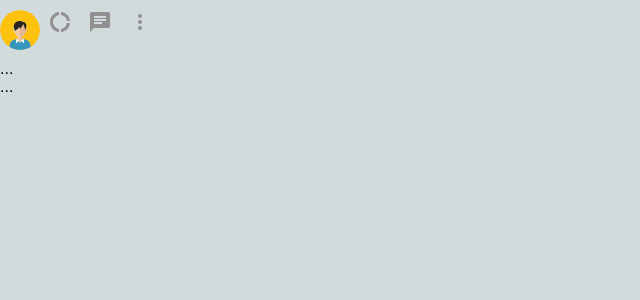
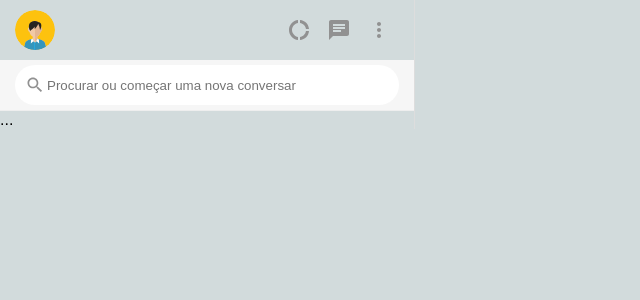
Before and after one commit to felipebaloneker/Whatsapp-React, a React (Create React App) app: page / in a window 1280 px wide. Shown: the top 300 px of the page, without its empty margins (0-640 px from the left). Built offline with nearby package versions, Linux system fonts and the light colour scheme.

Commit message:
css barra pesquisa

```diff
--- a/src/App.css
+++ b/src/App.css
@@ -20,9 +20,9 @@ body{
 header{
     height:60px;
     display:flex;
-    justify-content:space-betweem;
+    justify-content:space-between;
     align-items:center;
-
+    padding:0 15px;
 }
 
 .header-avatar{
@@ -34,13 +34,35 @@ header{
 .header-buttons{
     display:flex;
 }
+
 .header-btn{
     width:40px;
     height:40px;
     border-radius:20px;
     display:flex;
     justify-content:center;
+    align-items:center;
     cursor:pointer;
+}
+.search{
+    background-color:#f6f6f6;
+    border-bottom:1px solid #eee;
+    padding:5px 15px;
+}
+.search-input{
+    background-color:#fff;
+    height:40px;
+    border-radius:20px;
+    display:flex;
+    align-items:center;
+    padding: 0 10px;
+}
+
+.search-input input{
+    flex:1;
+    border:0;
+    outline:0;
+    background:transparent;
 }
 
 .contetarea{
--- a/src/App.js
+++ b/src/App.js
@@ -4,6 +4,7 @@ import Avatar from "./assets/images/avatar.svg";
 import DonutLargeIcon from '@material-ui/icons/DonutLarge';
 import ChatIcon from '@material-ui/icons/Chat';
 import MoreVertIcon from '@material-ui/icons/MoreVert';
+import SearchIcon from '@material-ui/icons/Search';
 
 export default () => {
   return (
@@ -25,7 +26,10 @@ export default () => {
           </header>
 
           <div className='search'>
-              ...
+              <div className='search-input'>
+                <SearchIcon fontSize='small' style={{color: '#919191'}}/>
+                <input type='search' placeholder='Procurar ou começar uma nova conversar'/>
+              </div>
           </div>
 
           <div className='charlist'>
```
